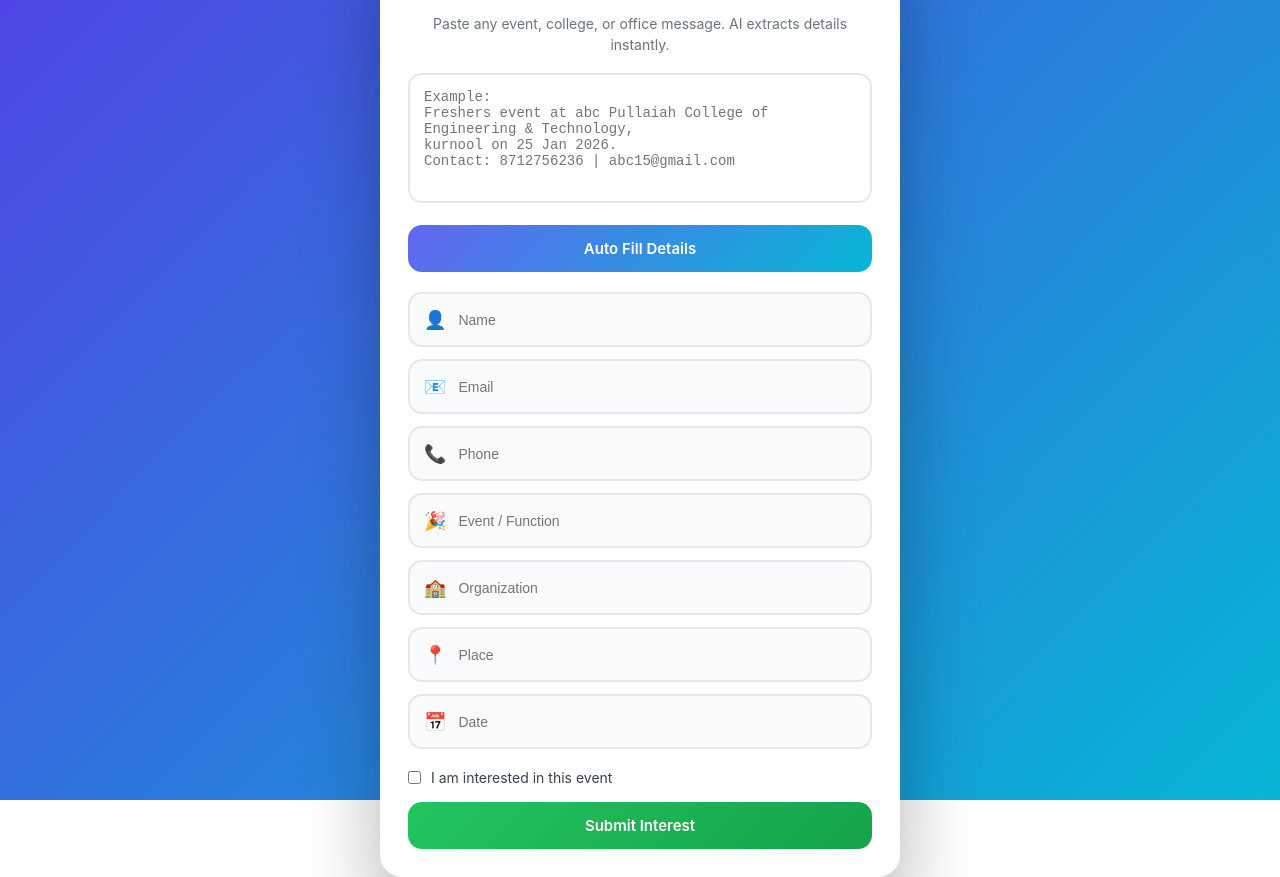
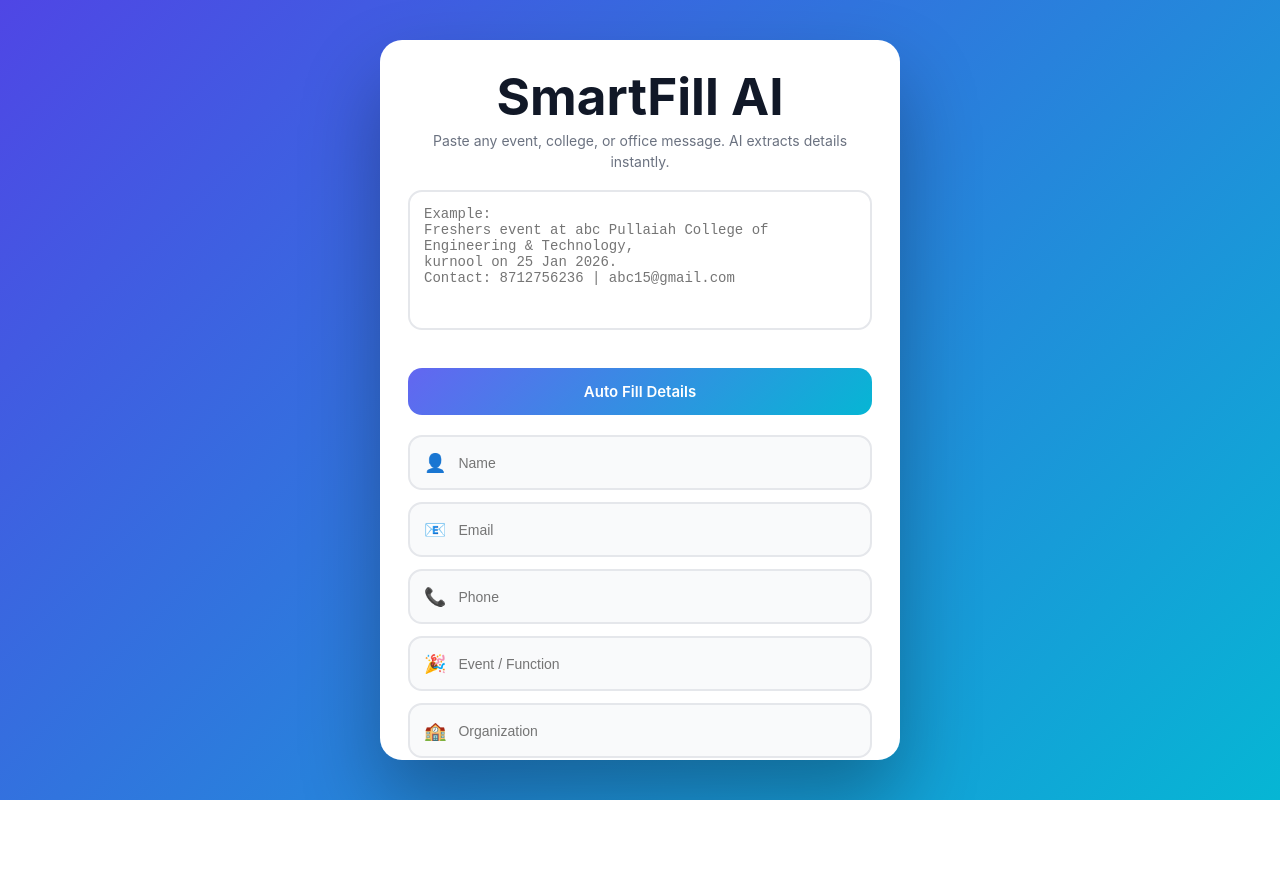
Before and after one commit to LIKHITHH-HUB/smartfill-ai-frontend, a React (Vite) app: page / in a window 1280 px wide. After the commit the page ends 800 px from the top, so only its background shows below. Built offline with nearby package versions, Linux system fonts and the light colour scheme.

Commit message:
fix viewport overflow and hidden textarea

```diff
--- a/src/App.css
+++ b/src/App.css
@@ -14,17 +14,17 @@ html, body {
 
 /* ENTIRE PAGE — TRUE CENTER */
 .page {
+  min-height: 100vh;   /* allow content to grow */
   width: 100vw;
-  height: 100vh;
 
   display: flex;
+  justify-content: center;
   align-items: center;
-  justify-content: center;
 
+  padding: 24px;       /* prevents cut-off on small screens */
   background: linear-gradient(135deg, #4f46e5, #06b6d4);
 }
 
-/* CARD */
 .card {
   width: 100%;
   max-width: 520px;
@@ -34,7 +34,11 @@ html, body {
   border-radius: 22px;
 
   box-shadow: 0 40px 80px rgba(0, 0, 0, 0.3);
+
+  max-height: 90vh;     /* key line */
+  overflow-y: auto;     /* prevents hiding content */
 }
+
 
 /* TITLE */
 .card h1 {
@@ -53,10 +57,13 @@ html, body {
 /* TEXTAREA */
 textarea {
   width: 100%;
-  min-height: 130px;
+  min-height: 140px;
+  margin-bottom: 16px;
+
   padding: 14px;
   border-radius: 14px;
   border: 2px solid #e5e7eb;
+
   font-size: 14px;
   resize: none;
   outline: none;
```
